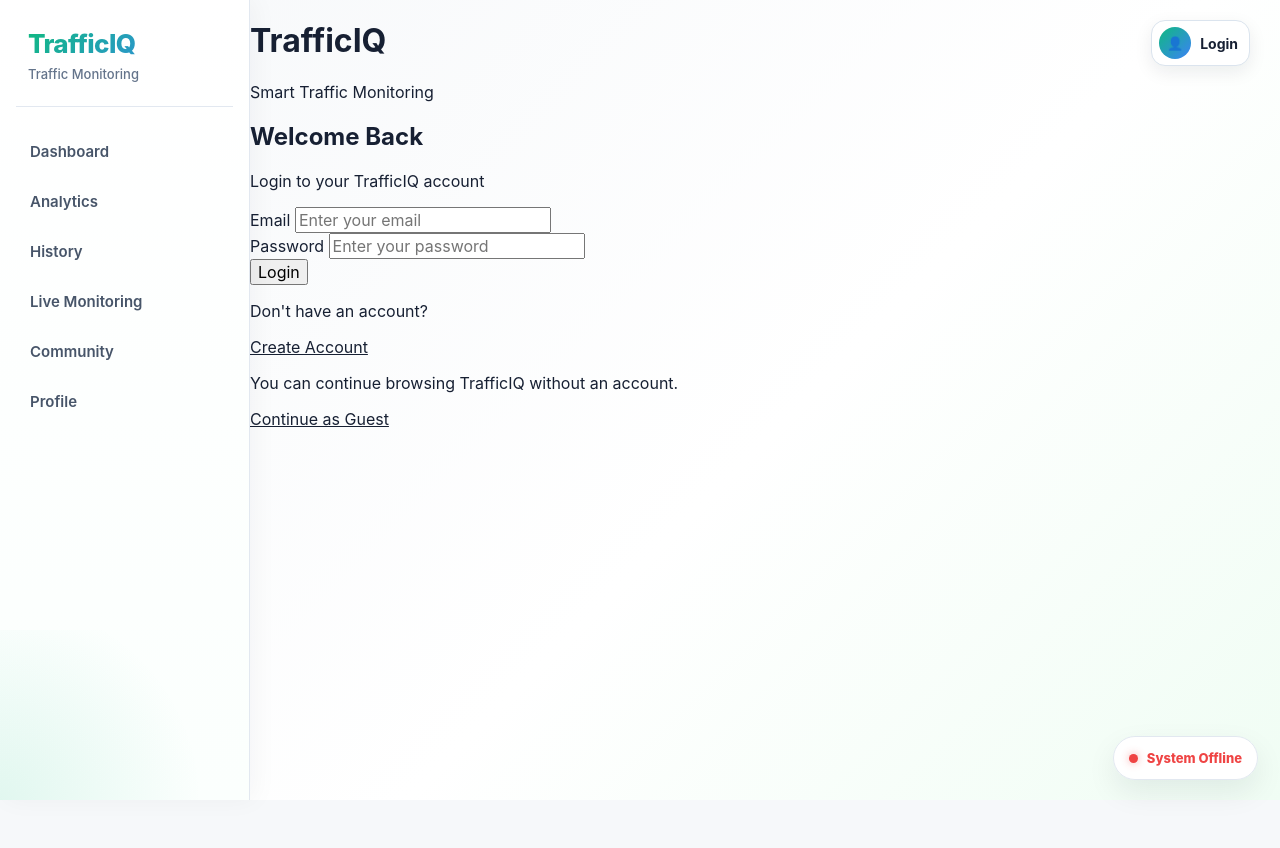
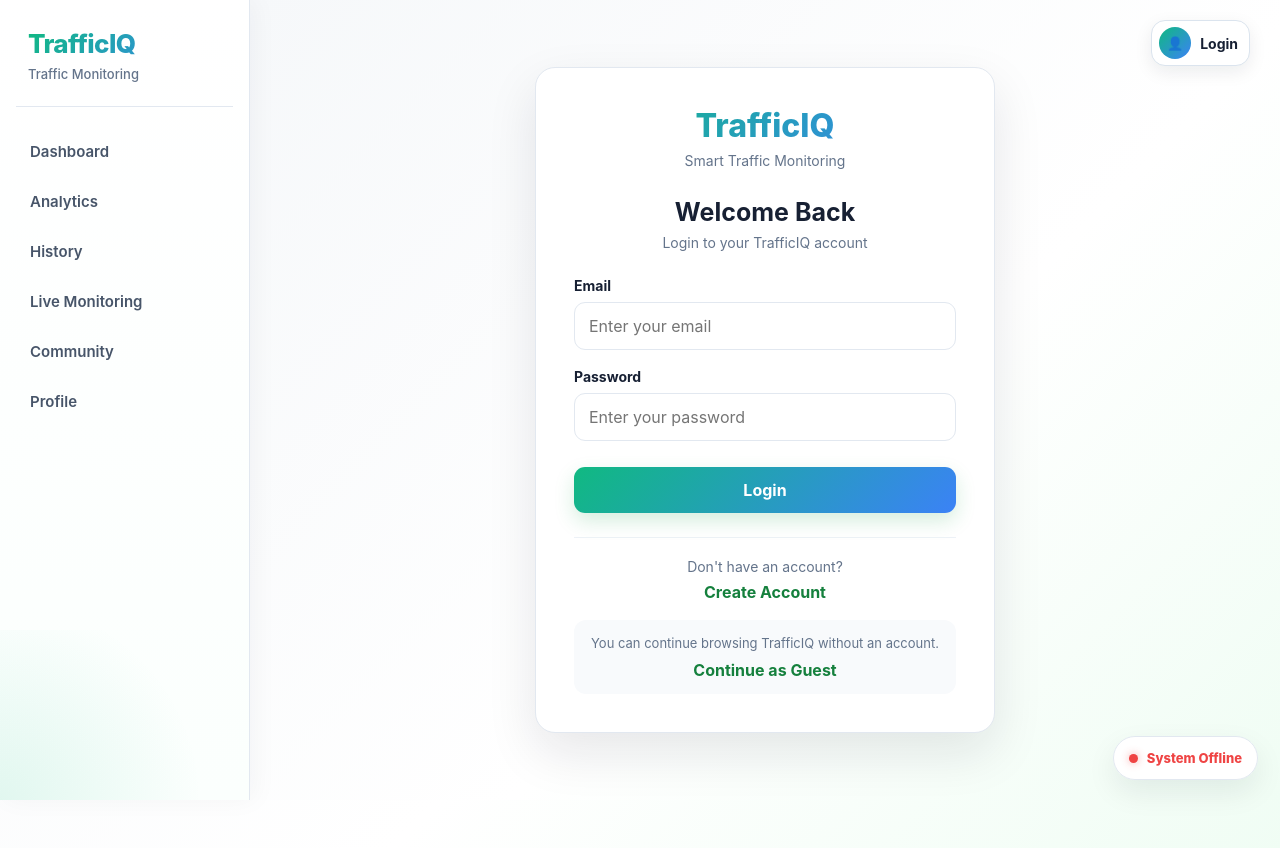
Before and after one commit to samruddhiii012/traffic-iq, a React app in the folder frontend/: page /login in a window 1280 px wide. Shown: the top 848 px of the page. Before the commit the page ends 800 px from the top, so only its background shows below. Built offline with nearby package versions, Linux system fonts and the light colour scheme; no server answers; the HTML template or start-up script is replaced by a standard one.

Commit message:
Add authentication page styling

```diff
--- a/frontend/src/App.css
+++ b/frontend/src/App.css
@@ -3374,3 +3374,189 @@ svg {
   cursor: pointer;
   font-weight: 700;
 }
+
+/* =========================================================
+   AUTH / LOGIN / SIGNUP
+========================================================= */
+
+.auth-page {
+    min-height: 100vh;
+    display: flex;
+    align-items: center;
+    justify-content: center;
+    padding: 40px 20px;
+    background: var(--gradient-page);
+}
+
+.auth-card {
+    width: 100%;
+    max-width: 460px;
+    padding: 38px;
+    background: #ffffff;
+    border: 1px solid var(--border);
+    border-radius: 20px;
+    box-shadow: 0 20px 50px rgba(15, 23, 42, 0.10);
+}
+
+.auth-logo {
+    text-align: center;
+    margin-bottom: 28px;
+}
+
+.auth-logo h1 {
+    margin: 0;
+    font-size: 32px;
+    font-weight: 800;
+    background: var(--gradient-primary);
+    -webkit-background-clip: text;
+    -webkit-text-fill-color: transparent;
+}
+
+.auth-logo p {
+    margin: 7px 0 0;
+    color: var(--text-secondary);
+    font-size: 14px;
+}
+
+.auth-header {
+    text-align: center;
+    margin-bottom: 26px;
+}
+
+.auth-header h2 {
+    margin: 0 0 7px;
+    font-size: 25px;
+    color: var(--text-primary);
+}
+
+.auth-header p {
+    margin: 0;
+    color: var(--text-secondary);
+    font-size: 14px;
+}
+
+.auth-field {
+    margin-bottom: 18px;
+}
+
+.auth-field label {
+    display: block;
+    margin-bottom: 8px;
+    color: var(--text-primary);
+    font-size: 14px;
+    font-weight: 700;
+}
+
+.auth-field input {
+    width: 100%;
+    padding: 13px 14px;
+    border: 1px solid var(--border);
+    border-radius: 11px;
+    background: #ffffff;
+    color: var(--text-primary);
+    transition: border-color .2s ease, box-shadow .2s ease;
+}
+
+.auth-field input:focus {
+    border-color: #86efac;
+    box-shadow: 0 0 0 3px rgba(22, 163, 74, 0.10);
+}
+
+.auth-button {
+    width: 100%;
+    margin-top: 8px;
+    padding: 13px 16px;
+    border: none;
+    border-radius: 11px;
+    background: var(--gradient-primary);
+    color: #ffffff;
+    font-weight: 700;
+    cursor: pointer;
+    box-shadow: 0 8px 20px rgba(22, 163, 74, 0.18);
+}
+
+.auth-button:hover {
+    transform: translateY(-2px);
+}
+
+.auth-button:disabled {
+    opacity: .65;
+    cursor: not-allowed;
+}
+
+.auth-error,
+.auth-success {
+    margin: 10px 0 14px;
+    padding: 11px 12px;
+    border-radius: 10px;
+    font-size: 14px;
+}
+
+.auth-error {
+    background: #fef2f2;
+    color: #b91c1c;
+}
+
+.auth-success {
+    background: #f0fdf4;
+    color: #15803d;
+}
+
+.auth-footer {
+    margin-top: 24px;
+    padding-top: 20px;
+    border-top: 1px solid var(--border-light);
+    text-align: center;
+}
+
+.auth-footer p {
+    margin: 0 0 7px;
+    color: var(--text-secondary);
+    font-size: 14px;
+}
+
+.auth-footer a,
+.auth-public a {
+    color: var(--primary-green-dark);
+    font-weight: 700;
+    text-decoration: none;
+}
+
+.auth-footer a:hover,
+.auth-public a:hover {
+    text-decoration: underline;
+}
+
+.auth-public {
+    margin-top: 18px;
+    padding: 14px;
+    border-radius: 12px;
+    background: #f8fafc;
+    text-align: center;
+}
+
+.auth-public p {
+    margin: 0 0 7px;
+    color: var(--text-secondary);
+    font-size: 13px;
+    line-height: 1.5;
+}
+
+@media (max-width: 600px) {
+    .auth-page {
+        padding: 24px 14px;
+    }
+
+    .auth-card {
+        padding: 28px 20px;
+        border-radius: 16px;
+    }
+
+    .auth-logo h1 {
+        font-size: 28px;
+    }
+
+    .auth-header h2 {
+        font-size: 22px;
+    }
+}
```
